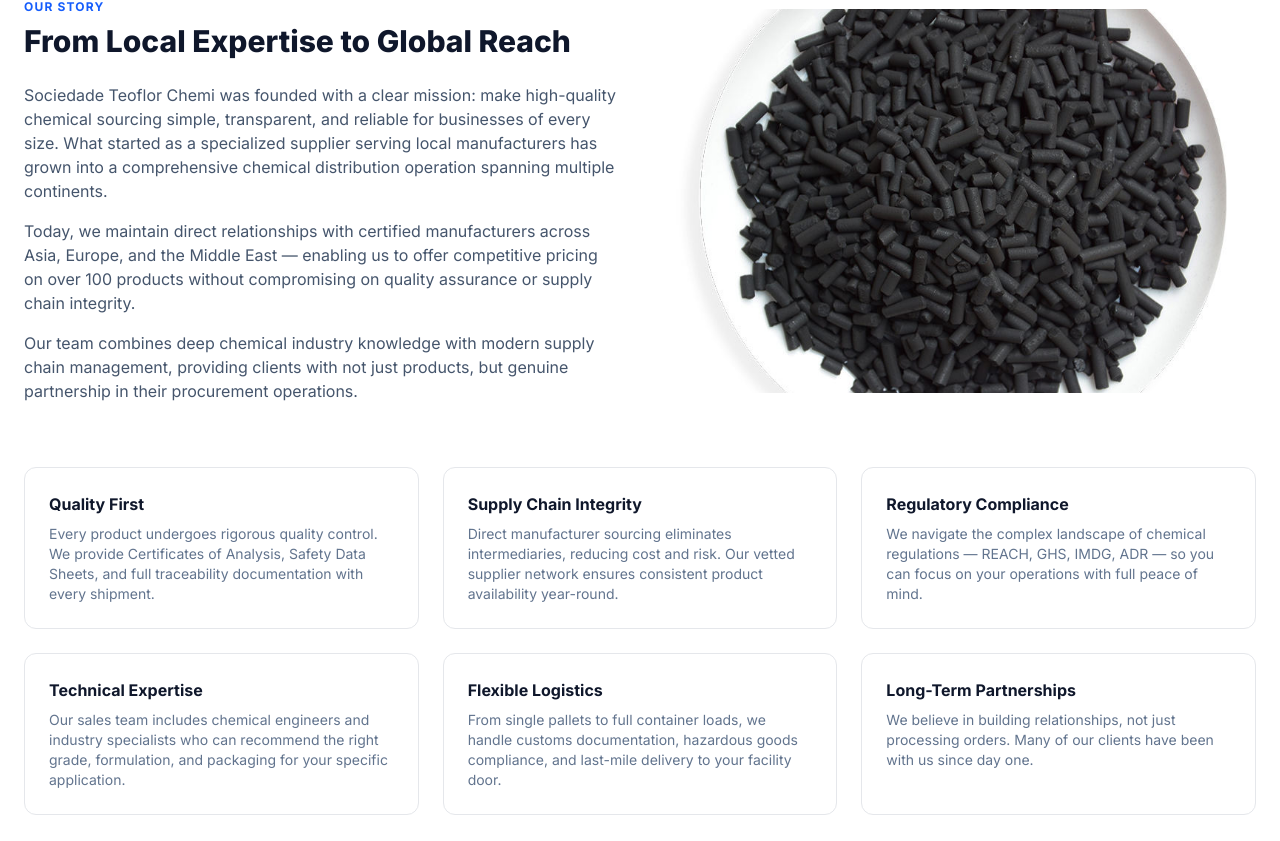
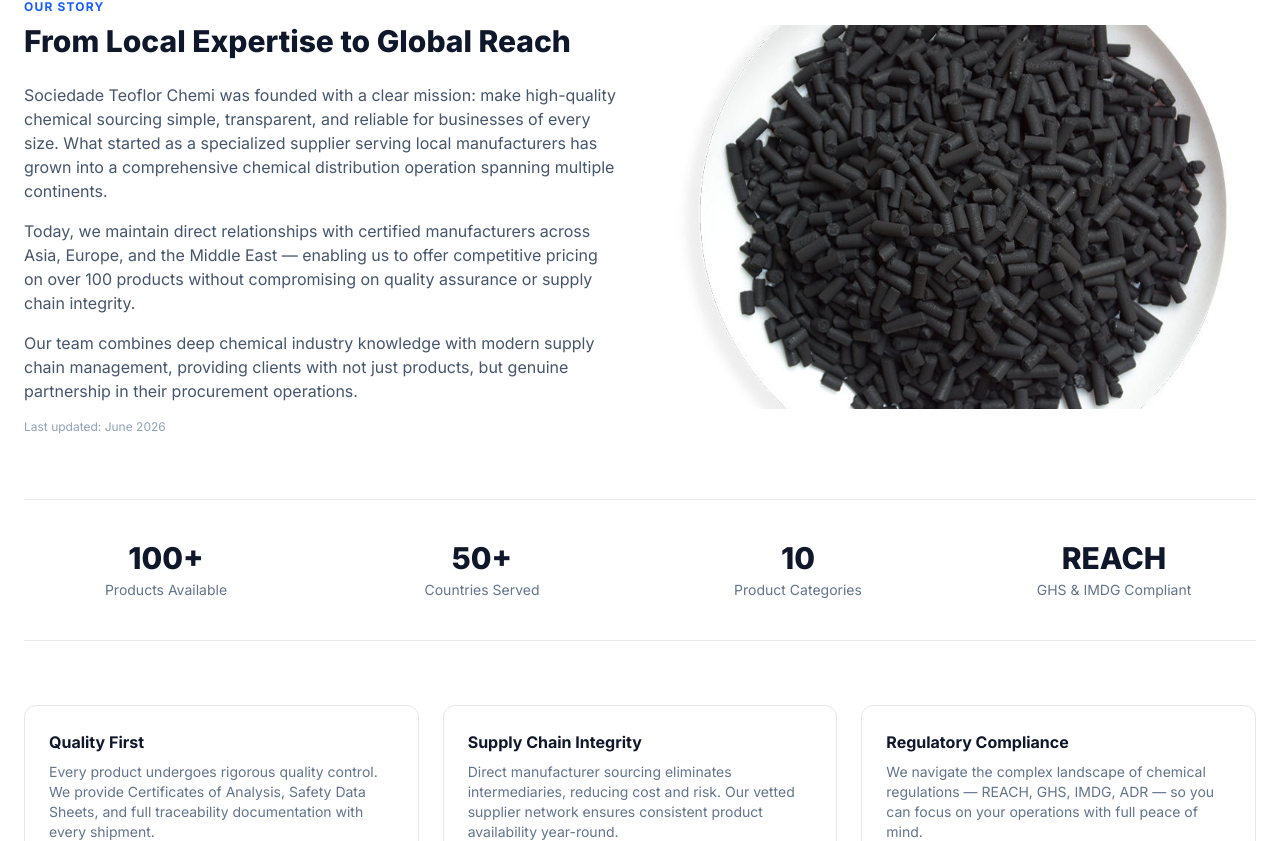
Before and after one commit to domingosstephen/unichemics, a Next.js app: page /about in a window 1280 px wide. Shown: the part 470-1311 px from the top of the page. Built offline with nearby package versions, Linux system fonts and the light colour scheme.

Commit message:
Enhance About page with E-E-A-T signals
Add key stats section (100+ products, 50+ countries, REACH/GHS
compliance) and last updated date for AI SEO credibility.

Co-Authored-By: Claude Opus 4.6 (1M context) <noreply@anthropic.com>

```diff
--- a/src/app/about/page.tsx
+++ b/src/app/about/page.tsx
@@ -52,10 +52,26 @@ export default function AboutPage() {
               <p className="text-slate-600 mb-4">Sociedade Teoflor Chemi was founded with a clear mission: make high-quality chemical sourcing simple, transparent, and reliable for businesses of every size. What started as a specialized supplier serving local manufacturers has grown into a comprehensive chemical distribution operation spanning multiple continents.</p>
               <p className="text-slate-600 mb-4">Today, we maintain direct relationships with certified manufacturers across Asia, Europe, and the Middle East — enabling us to offer competitive pricing on over 100 products without compromising on quality assurance or supply chain integrity.</p>
               <p className="text-slate-600">Our team combines deep chemical industry knowledge with modern supply chain management, providing clients with not just products, but genuine partnership in their procurement operations.</p>
+              <p className="text-xs text-slate-400 mt-4">Last updated: June 2026</p>
             </div>
             <div className="relative h-80 md:h-96 rounded-xl overflow-hidden">
               <Image src="/images/mining/activated-carbon.jpg" alt="Chemical supply operations" fill className="object-cover" sizes="(max-width: 768px) 100vw, 50vw" />
             </div>
+          </div>
+
+          {/* Key numbers */}
+          <div className="grid grid-cols-2 md:grid-cols-4 gap-8 mt-16 py-10 border-y border-gray-200">
+            {[
+              { value: '100+', label: 'Products Available' },
+              { value: '50+', label: 'Countries Served' },
+              { value: '10', label: 'Product Categories' },
+              { value: 'REACH', label: 'GHS & IMDG Compliant' },
+            ].map((s) => (
+              <div key={s.label} className="text-center">
+                <p className="text-3xl font-extrabold text-slate-900">{s.value}</p>
+                <p className="text-sm text-slate-500 mt-1">{s.label}</p>
+              </div>
+            ))}
           </div>
 
           <div className="grid grid-cols-1 sm:grid-cols-2 lg:grid-cols-3 gap-6 mt-16">
```
